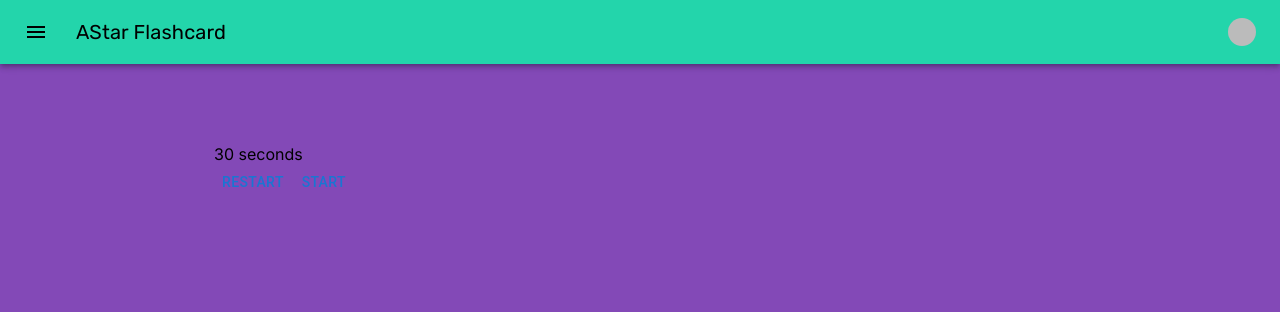
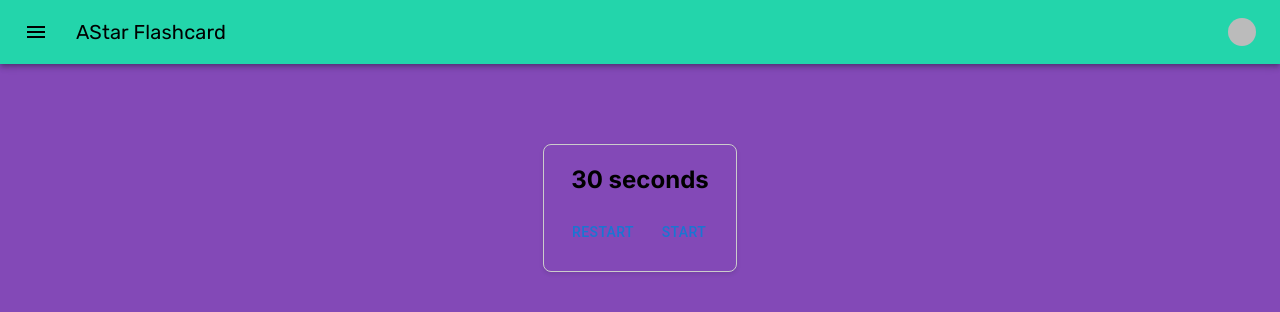
Before and after one commit to Shoheicode/Project-4-AI-Flashcards, a Next.js app: page /flashcard in a window 1280 px wide. Shown: the top 312 px of the page. Built offline with nearby package versions, Linux system fonts and the light colour scheme; no server answers; sample sign-in values are in the browser's storage; some icons are missing; a web font is replaced by a local one.

Commit message:
updated timer

```diff
--- a/app/flashcard/page.js
+++ b/app/flashcard/page.js
@@ -217,13 +217,13 @@ export default function Flashcard() {
               </Box>
               )}
               </Stack>
-              <div className="stopwatch">
-                <p className="timer">{time} seconds</p>
-                <div className="actions">
-                  <Button onClick={resetTimer}>
+              <div className="countdown-timer">
+                <p className="timer-display">{time} seconds</p>
+                <div className="button-container">
+                  <Button onClick={resetTimer} className="timer-button">
                     Restart
                   </Button>
-                  <Button onClick={startTimer}>
+                  <Button onClick={startTimer} className="timer-button">
                     Start
                   </Button>
                 </div>
```
